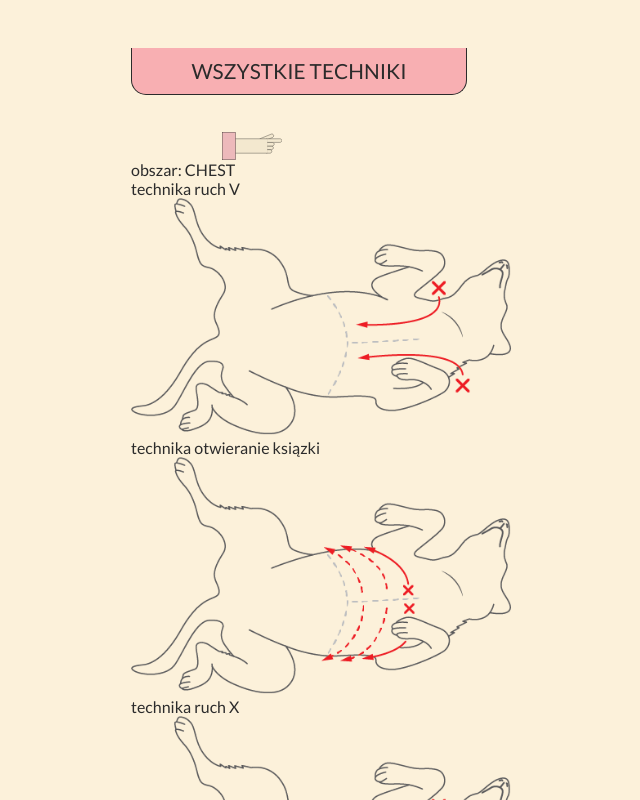
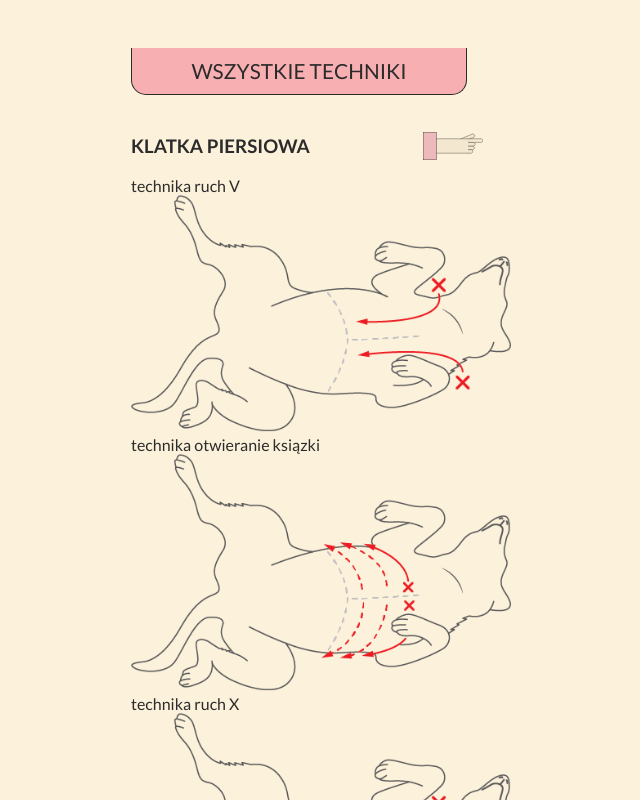
Before and after one commit to MartaKMB/gasa-web-app, a React (Create React App) app: page /all-techniques in a window 1280 px wide. Shown: the top 800 px of the page, without its empty margins (341-981 px from the left). Built offline with nearby package versions, Linux system fonts and the light colour scheme; sample sign-in values are in the browser's storage.

Commit message:
added json data and styles for body area title

```diff
--- a/public/gasa-app-data/gasa-techniques.json
+++ b/public/gasa-app-data/gasa-techniques.json
@@ -6,8 +6,8 @@
     {
       "id": "gasa-technique-0",
       "areaName": "CHEST",
-          "techniques":
-          [
+      "areaTitle": "klatka piersiowa",
+      "techniques": [
         {
           "techniqueName": "CHEST_V",
           "techniqueTitle": "ruch V",
@@ -31,8 +31,8 @@
     {
       "id": "gasa-technique-1",
       "areaName": "THORACIC_LIMB",
-         "techniques":
-         [
+      "areaTitle": "kończyna piersiowa",
+      "techniques": [
         {
           "techniqueName": "THORACIC_LIMB_PAT",
           "techniqueTitle": "przegłaskanie",
@@ -68,6 +68,7 @@
     {
       "id": "gasa-technique-2",
       "areaName": "BELLY",
+      "areaTitle": "brzuch",
       "techniques": [
         {
           "techniqueName": "BELLY_PAT",
@@ -104,6 +105,7 @@
     {
       "id": "gasa-technique-3",
       "areaName": "SIDE_OF_THE_BODY_AND_TAIL",
+      "areaTitle": "bok ciała i ogon",
       "techniques": [
         {
           "techniqueName": "SIDE_PAT",
@@ -146,6 +148,7 @@
     {
       "id": "gasa-technique-4",
       "areaName": "MUZZLE",
+      "areaTitle": "głowa",
       "techniques": [
         {
           "techniqueName": "MUZZLE_NECK",
@@ -188,6 +191,7 @@
     {
       "id": "gasa-technique-5",
       "areaName": "PELVIC_LIMB",
+      "areaTitle": "kończyna miedniczna",
       "techniques": [
         {
           "techniqueName": "PELVIC_LIMB_PAT",
--- a/src/components/PageElements/SingleAreaElement.js
+++ b/src/components/PageElements/SingleAreaElement.js
@@ -10,10 +10,13 @@ const SingleAreaElement = (area) => {
   ));
 
   return (
-    <>
-      <div>{`obszar: ${area.area.areaName}`} <PointHandWithWristband/></div>
+    <section className="techniques-for-body-area-section">
+      <header className="body-area-title">
+        <h3>{area.area.areaTitle}</h3>
+        <PointHandWithWristband/>
+        </header>
       {areaTechniquesToDisplay}
-    </>
+    </section>
   );
 };
 
--- a/src/styles/componentsStyles/TechniquesPage.scss
+++ b/src/styles/componentsStyles/TechniquesPage.scss
@@ -3,6 +3,15 @@
 
     .all-techniques-title {
         @include section-header($base-pink, $base-black-font, 1px solid $base-black-font);
+    }
+
+    .techniques-for-body-area-section {
+        .body-area-title {
+            display: flex;
+            justify-content: space-between;
+            align-items: center;
+            text-transform: uppercase;
+        }
     }
 
     img {
```
Lines whose indentation alone changed are shown as unchanged.
